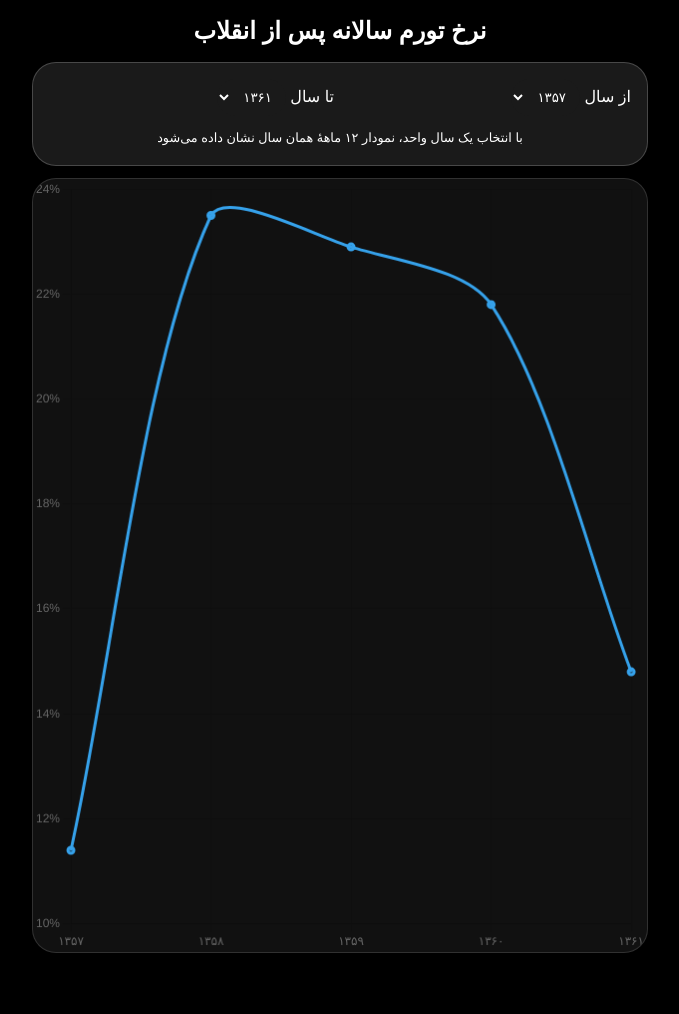
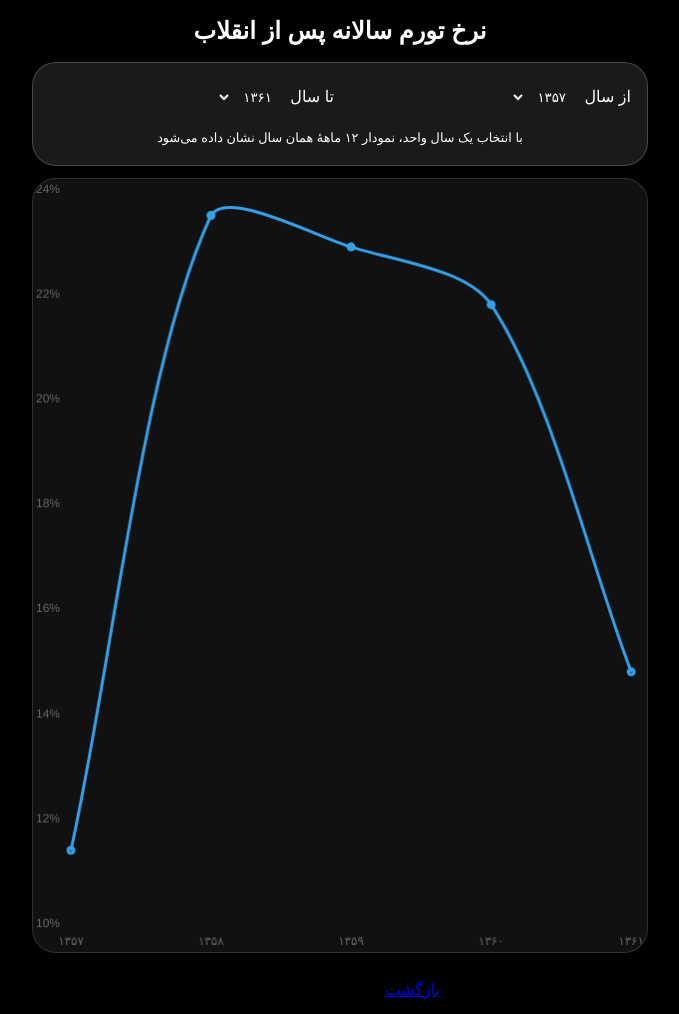
Before and after one commit to hosram/metalloine-app, a plain HTML site: page inflation/inflation.html in a window 1280 px wide. Shown: the whole page, without its empty margins (300-979 px from the left). Before the commit the page ends 965 px from the top, so only its background shows below. Drawn offline with nearby package versions, Linux system fonts and the light colour scheme; a small style sheet from the web is missing.

Commit message:
Update inflation.html

```diff
--- a/inflation/inflation.html
+++ b/inflation/inflation.html
@@ -44,6 +44,8 @@
 
     <!-- نمودار -->
     <canvas id="chart" height="380"></canvas>
+
+    <a href="../index.html" class="btn-main" style="display:block;margin:24px auto 0;max-width:200px">بازگشت</a>
   </main>
 
 <script>
```
